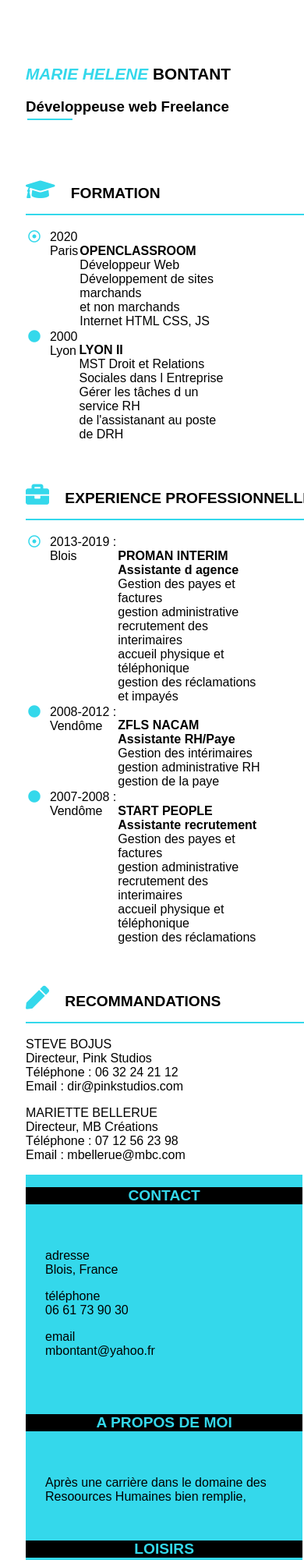
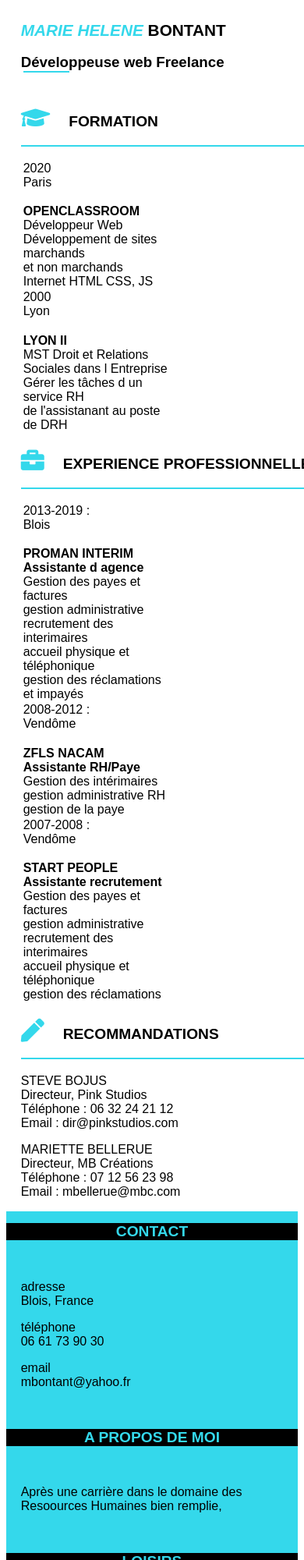
Before and after one commit to mbontant/CV, a plain HTML site: page index.html in a window 390 px wide. Shown: the top 2000 px of the page at 78% size. Drawn offline with Linux system fonts and the light colour scheme; a web font is replaced by a local one.

Commit message:
responsive corrections marges

```diff
--- a/style.css
+++ b/style.css
@@ -37,8 +37,8 @@ table
 {
 	display: flex;
 	justify-content: space-around;
-	margin-left: 50px;
-	margin-right: 50px;
+	margin-left: 5%;
+	margin-right: 5%;
 	width: 100%;
 }
 /* gestion partie gauche*/
@@ -58,7 +58,7 @@ table
 }
 #photo
 {
-	padding-top: 100px;
+	padding-top: 55%;
 }
 
 /* gestion partie droite*/
@@ -69,7 +69,7 @@ table
 .style
 {
 	font-size: 30px;
-	padding-right: 15px;
+	padding-right: 5%;
 }
 i
 {
@@ -79,7 +79,7 @@ i
 #colonnedroite h2
 {
 	border-bottom: 2px solid #34d8eb;
-	padding-bottom: 15px;
+	padding-bottom: 5%;
 }
 
 }
@@ -95,8 +95,8 @@ i
 /* gestion identité*/
 .identite
 {
-	margin-top: 75px;
-	padding-bottom: 50px;
+	margin-top: 5%;
+	padding-bottom: 5%;
 }
 .identite h1
 {
@@ -107,38 +107,35 @@ hr
 {
 border: 1px solid #34d8eb;
 width: 5%;
-margin-top: -14px;
-margin-left: 2px;
+margin-top: -2%;
+margin-left: 1%;
 }
 /* gestion contact*/
 #contact
 {
 	text-align: left;
-	padding-left: 25px;
-	padding-top: 25px;
-	padding-bottom: 40px;
+	padding-left: 5%;
+	padding-top: 5%;
+	padding-bottom: 5%;
 }
 /* gestion A Propos*/
 #propos
 {
 	text-align: left;
-	padding-left: 25px;
-	padding-top: 25px;
-	padding-bottom: 500px;
+	padding-left: 5%;
+	padding-top: 5%;
+	padding-bottom: 5%;
 }
 /* gestion des loisirs*/
 .blanc
 {
 	color: black;
 	font-size: 40px;
-    margin-left: 20px;
-    margin-right: 20px;
-    margin-bottom: 20px;
+    margin-left: 10%;
+    margin-right: 10%;
+    margin-bottom: 5%;
 }
-#loisirs
-{
 
-}
 /* gestion de l identité*/
 em
 {
@@ -147,13 +144,13 @@ em
 /* gestion formation*/
 #formation
 {
-	margin-bottom: 50px;
+	margin-bottom: 5%;
 }
 
 /* gestion experience pro*/
 #exp
 {
-	margin-bottom: 50px;
+	margin-bottom: 5%;
 }
 
 /* gestion recommandations*/
@@ -174,6 +171,7 @@ body
 	font-size: 1.5em;
 }
 }
+
 @media all and (min-width: 768px) and (max-width: 1439px)
 {
 #blocpage
@@ -191,7 +189,7 @@ body
 }
 #propos
 {
-	padding-bottom: 100px;
+	padding-bottom: 5%;
 }
 #recommandations
 {
@@ -202,24 +200,26 @@ body
 #colonnedroite
 {
 	width: 100%;
-	padding-bottom: 100px;
+	padding-bottom: 5%;
 }
 table
 {
 	width: 80%;
 }
 }
+
 @media all and (max-width: 425px)
 {
 #blocpage
 {
 	display: flex;
 	flex-direction: column-reverse;
-	margin-left: 25px;
+	margin-left: 5%;
 }
 #conteneurgauche
 {
-	width: 95%;
+	width: 100%;
+	margin-left: -5%;
 }
 #colonnedroite
 {
@@ -232,20 +232,29 @@ table
 #recommandations
 {
 	display: block;
-	margin-right: 15px;
+	margin-right: 5%;
 }
 #propos
 {
-	padding-bottom: 15px;
+	padding-bottom: 5%;
 }
 hr
 {
 	width:15%;
+	margin-top: -5%;
+	margin-left: 1%;
 }
 tr
 {
-	display:flex;
-	flex-direction: row;
+	display:block;
+}
+tbody
+{
+	display: block;
+}
+td
+{
+	display: block;
 }
 h2
 {
@@ -255,4 +264,12 @@ h2
 {
 	font-size: 1.3em;
 }
+.point
+{
+	display: none;
 }
+.blanc
+{
+	font-size: 1.5em;
+}
+}
```
